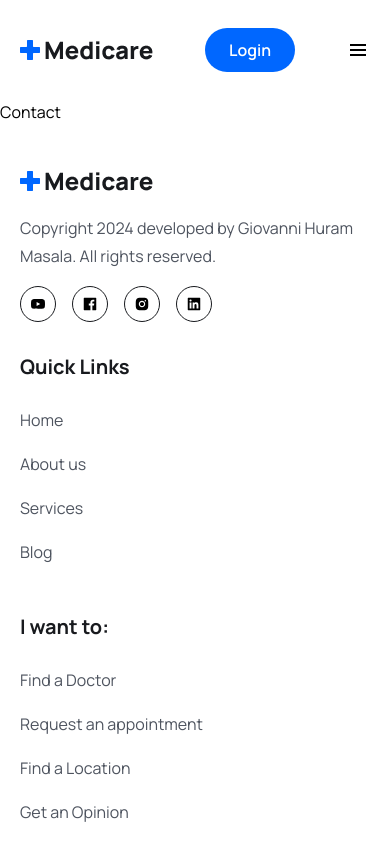
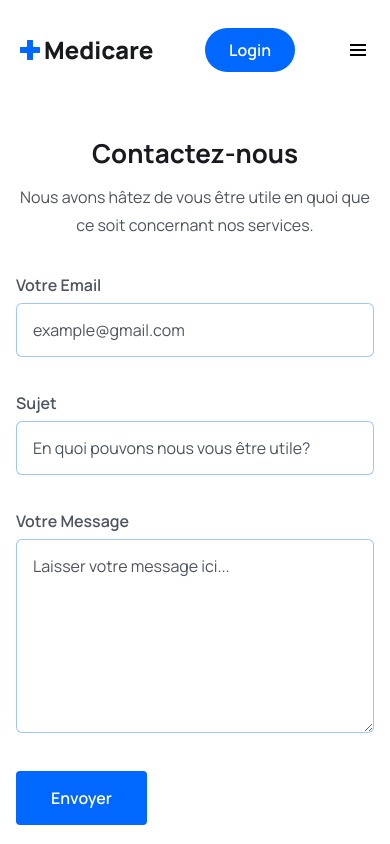
Before and after one commit to Giohuram/Molakisi-services, a React (Vite) app in the folder frontend/: page /Contact in a window 390 px wide. Shown: the top 844 px of the page. Built offline with nearby package versions, Linux system fonts and the light colour scheme.

Commit message:
add contact page layout

```diff
--- a/frontend/src/index.css
+++ b/frontend/src/index.css
@@ -32,6 +32,14 @@
     .hero__section{
         @apply bg-[url('./assets/images/hero-bg.png')] bg-no-repeat bg-center bg-cover;
     }
+
+    .form__label{
+        @apply text-textColor font-semibold text-[16px] leading-7 mb-2;
+    }
+
+    .form__input{
+        @apply w-full px-4 py-3 border border-solid border-[#0066ff61] focus:outline-none focus:border-primaryColor text-[16px] leading-7 text-headingColor placeholder:text-textColor cursor-pointer rounded-md;
+    }
 }
 
 @media only screen and (max-width: 1024px) {
--- a/frontend/src/pages/Contact.jsx
+++ b/frontend/src/pages/Contact.jsx
@@ -1,8 +1,50 @@
-import React from 'react'
+
 
 const Contact = () => {
   return (
-    <div>Contact</div>
+    <section>
+        <div className="px-4 mx-auto max-w-screen-md">
+          <h2 className="heading text-center">Contactez-nous</h2>
+          <p className="mb-8 lg:mb-16 font-light text-center text__para">Nous avons hâtez de vous être utile en quoi que ce soit concernant nos services.</p>
+          <form action="#" className="space-y-8">
+            <div>
+              <label htmlFor="email" className="form__label">
+                Votre Email
+              </label>
+              <input
+                type="email"
+                id="email"
+                placeholder="example@gmail.com"
+                className="form__input mt-1"
+              />
+            </div>
+            <div>
+              <label htmlFor="subject" className="form__label">
+                Sujet
+              </label>
+              <input
+                type="text"
+                id="subject"
+                placeholder="En quoi pouvons nous vous être utile?"
+                className="form__input mt-1"
+              />
+            </div>
+            <div className="sm:col-span-2">
+              <label htmlFor="message" className="form__label">
+                Votre Message
+              </label>
+              <textarea
+                rows="6"
+                type="text"
+                id="message"
+                placeholder="Laisser votre message ici..."
+                className="form__input mt-1"
+              />
+            </div>
+            <button type="submit" className="btn rounded sm:w-fit">Envoyer</button>
+          </form>
+        </div>
+    </section>
   )
 }
 
--- a/frontend/src/pages/Signup.jsx
+++ b/frontend/src/pages/Signup.jsx
@@ -1,8 +1,35 @@
+import { useState } from 'react';
 import signupImg from "../assets/images/signup.gif";
 import avatar from '../assets/images/doctor-img01.png';
 import { Link } from 'react-router-dom'
 
 const Signup = () => {
+
+  const [selectedFile, setSelectedFile] = useState(null)
+  const [previewURL, setPreviewURL] = useState("")
+  const [formData, setFormData] = useState({
+    name:'',
+    email: '',
+    password:'',
+    photo:setSelectedFile,
+    gender:'',
+    role:'Étudiant'
+  })
+
+  const handleInputChange = e=>{
+    setFormData({ ... formData, [e.target.name]:e.target.value})
+  }
+
+  const handleFileInputChange = async event => {
+    const file = event.target.files[0];
+    // later we will use cloudinary to upload images
+    console.log(file);
+  };
+
+  const submitHandler = async event => {
+    event.preventDefault();
+  };
+
   return (
     <section className="px-5 xl:px-0">
        <div className="max-w-[1170px] mx-auto">
@@ -19,13 +46,14 @@
            <h3 className="text-headingColor text-[22px] leading-9 font-bold mb-10">
             Créer un <span className="text-primaryColor">compte</span>
            </h3>
-           <form>
+           <form onSubmit={submitHandler}>
             <div className="mb-5">
               <input
               type="text"
               placeholder="Entrer votre nom complet"
               name="nom complet"
-              value=''
+              value={formData.name}
+              onChange={handleInputChange}
               className='w-full  py-3 border-b border-solid border-[#0066ff61] focus:outline-none focus:border-b-primaryColor text-[16px] leading-7 text-headingColor placeholder:text-textColor  cursor-pointer'
               required
               />
@@ -35,7 +63,8 @@
               type="email"
               placeholder="Entrer votre Email"
               name="nom complet"
-              value=''
+              value={formData.email}
+              onChange={handleInputChange}
               className='w-full  py-3 border-b border-solid border-[#0066ff61] focus:outline-none focus:border-b-primaryColor text-[16px] leading-7 text-headingColor placeholder:text-textColor  cursor-pointer'
               required
               />
@@ -45,7 +74,8 @@
               type="password"
               placeholder="Entrer votre mot de passe"
               name="mot de passe"
-              value=''
+              value={formData.password}
+              onChange={handleInputChange}
               className='w-full  py-3 border-b border-solid border-[#0066ff61] focus:outline-none focus:border-b-primaryColor text-[16px] leading-7 text-headingColor placeholder:text-textColor  cursor-pointer'
               required
               />
@@ -57,6 +87,8 @@
                 Vous êtes :
                 <select
                  name="role"
+                 value={formData.role}
+                 onChange={handleInputChange}
                  className="text-textColor font-semibold text-[15px] leading-7 px-4 py-3 focus:outline-none"
                 >
                   <option value="Étudiant">Étudiant</option>
@@ -70,6 +102,8 @@
                 Genre :
                 <select
                  name="gender"
+                 value={formData.gender}
+                 onChange={handleInputChange}
                  className="text-textColor font-semibold text-[15px] leading-7 px-4 py-3 focus:outline-none"
                 >
                   <option value="">Choisir</option>
@@ -87,6 +121,7 @@
                  type="file"
                  name="photo"
                  id="customFile"
+                 onChange={handleFileInputChange}
                  accept=".jpg, .png"
                  className="absolute top=0 left-0 w-full h-full opacity-0 cursor-pointer"
                 />
```
